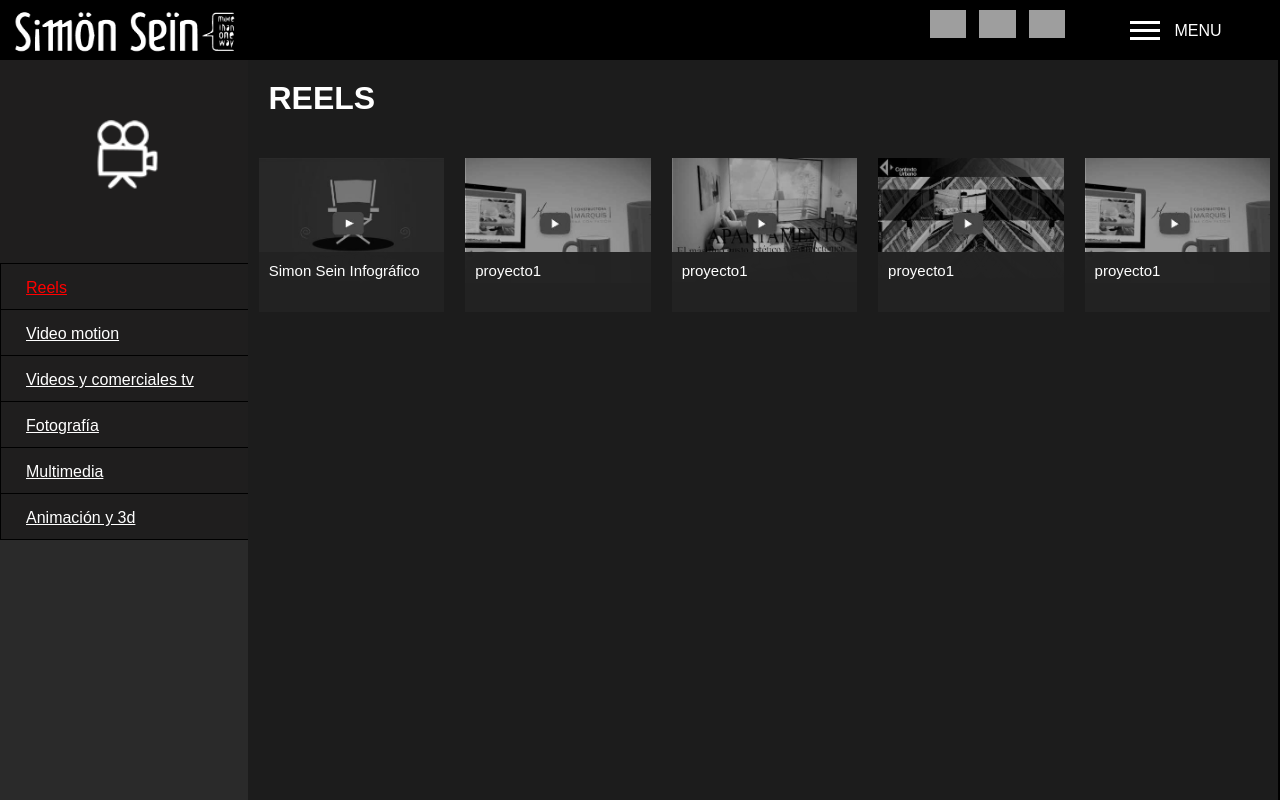
After one commit to chiricos/simonsein, a PHP site: page /reels.php in a window 1280 px wide. The commit adds this page. Run offline with PHP 8.4, Linux system fonts and the light colour scheme; some libraries are stand-ins or nearby versions; grey boxes are pictures that could not be loaded.

Commit message:
haciendo la parte de reels

```diff
--- a/css/style.css
+++ b/css/style.css
@@ -345,12 +403,18 @@ CONTENIDO POR CUADRICULA
 }
 
 .content-body-line > section > figure{
+    cursor: pointer;
     margin: auto;
     width: 90%;
 }
 
 .content-body-line > section > figure > img{
     position: relative;
+    -webkit-filter: grayscale(100%);
+}
+
+.content-body-line > section > figure > img:hover{
+    -webkit-filter: grayscale(0%);
 }
 
 .content-body-line > section > figure > section{
@@ -381,10 +445,11 @@ CONTENIDO POR CUADRICULA
     width: 50%;
 }
 
-.content-sub-menu a{
+.content-sub-menu > a{
     background-color: #1F1E1E;
     border: 1px solid black;
     cursor: pointer;
+    color: white;
     display: block;
     font-weight: 100;
     height: 45px;
--- a/js/script.js
+++ b/js/script.js
@@ -49,7 +49,6 @@ $(document).on('ready',function()
         if(i==0)
         {
             $('nav').css({display:'block'});
-            console.log('entro');
             $( "nav" ).animate({
                 opacity: 1,
                 height: "100%"
@@ -70,4 +69,33 @@ $(document).on('ready',function()
 
    });
 
+    /*============================
+    * REELS
+    *========================== */
+
+    $('.pop-up-content span').on('click',function()
+    {
+        $( ".pop-up-content" ).animate({
+            opacity: 0,
+            height: "0"
+        }, 1000, function() {
+            $(this).css({display:'none'});
+            document.getElementById('VideoPlayer').src='';
+        });
+
+    });
+
+    $('.content-body-line > section:nth-of-type(1)').on('click',function()
+    {
+        document.getElementById('VideoPlayer').src='https://www.youtube.com/embed/DTnrU6APzTA';
+        $('.pop-up-content').css({display:'block'});
+        $( ".pop-up-content" ).animate({
+            opacity: 1,
+            height: "500px"
+        }, 1000, function() {
+            $(this).css({display:'block'});
+        });
+    });
+
+
 });
--- a/menu.php
+++ b/menu.php
@@ -23,28 +23,28 @@
 <nav >
     <ul>
         <section>
-            <li><span></span><a href="audiovisual.php">Producción audiovisual </a></li>
+            <li><span class="camara"></span><a href="audiovisual.php">Producción audiovisual </a></li>
             <ul class="sub-menu">
-                <li><a href="">Reels </a></li>
+                <li><a href="reels.php">Reels </a></li>
                 <li><a href="">Video Motion</a></li>
                 <li><a href="">Videos comerciales y tv</a></li>
                 <li><a href="">Fotografía</a></li>
                 <li><a href="">Multimedia</a></li>
                 <li><a href="">Animación y 3d</a></li>
             </ul>
-            <li><span></span><a href="">Campañas publicitarias ATL y BTL</a></li>
-            <li><span></span><a href="">Clientes</a></li>
+            <li><span class="bombillo"></span><a href="">Campañas publicitarias ATL y BTL</a></li>
+            <li><span class="corazon"></span><a href="">Clientes</a></li>
         </section>
         <section>
-            <li><span></span><a href="">Marketing digital </a></li>
+            <li><span class="tv"></span><a href="">Marketing digital </a></li>
             <ul class="sub-menu">
                 <li><a href="">Pantallas de comunicación </a></li>
                 <li><a href="">Aplicaciones móviles</a></li>
                 <li><a href="">Rredes sociales</a></li>
                 <li><a href="">Desarrollo web</a></li>
             </ul>
-            <li><span></span><a href=""> Quienes somos</a></li>
-            <li><span></span><a href=""> Contacto</a></li>
+            <li><span class="lapiz"></span><a href=""> Quienes somos</a></li>
+            <li><span class="buzon"></span><a href=""> Contacto</a></li>
             <section class="social" id="social">
                 <figure><a href="https://twitter.com/SimonSein_Ltda" target="_blank"><img src="http://simonsein.com/images/twitter.png"></a></figure>
                 <figure><a href="https://www.facebook.com/simon.sein.31?fref=ts" target="_blank"><img src="http://simonsein.com/images/facebook.png"></a></figure>
--- /dev/null
+++ b/reels.php
@@ -0,0 +1,81 @@
+<?php include('header.php'); ?>
+
+<div id="wrapper">
+    <?php include('menu.php'); ?>
+
+    <div class="content-one">
+        <section class="content-menu">
+            <div class="content-sub-menu">
+                <figure>
+                    <a href="audiovisual.php">
+                        <img src="images/camara.png">
+                    </a>
+                </figure>
+                <a href="reels.php" style="color: red">Reels</a>
+                <a href="motion.php">Video motion</a>
+                <a href="tv.php">Videos y comerciales tv</a>
+                <a href="fotografia.php">Fotografía</a>
+                <a href="multimedia.php">Multimedia</a>
+                <a href="animacion.php">Animación y 3d</a>
+            </div>
+        </section>
+        <section class="content-body">
+            <h1>REELS</h1>
+
+            <div class="pop-up-content">
+                <span >x</span>
+                <figure>
+                    <iframe id="VideoPlayer" width="800" height="450" src="https://www.youtube.com/embed/_wlMi6IUDdo" frameborder="0" allowfullscreen></iframe>
+                </figure>
+                <section>
+                    <h2>Simon Sein Infográfico</h2>
+                    <p>
+                        Lorem ipsum dolor sit amet, consectetur adipiscing elit. Aenean elit dolor, suscipit quis ultricies ac, accumsan ac erat. Ut at pellentesque metus. Maecenas lobortis turpis nisi, eu consectetur tellus luctus vitae. Aenean in nulla ornare, egestas lacus vitae, sodales odio. Aenean a est at lacus commodo venenatis a hendrerit sem. Mauris ultrices eleifend magna a iaculis. Cras at luctus felis. Quisque eu tincidunt lorem. Maecenas tempor risus tempor mi congue, ut vestibulum turpis volutpat. Proin lobortis erat nec purus blandit sodales. Suspendisse potenti. Donec a augue odio.
+
+                        Suspendisse faucibus, purus ut imperdiet suscipit, nulla est mollis lorem, eu imperdiet tortor metus a mi. Vestibulum molestie iaculis eros, non tempor augue imperdiet malesuada. Cras tempus quam justo, ut consectetur felis dapibus et. Aenean tellus lacus, rutrum sit amet lorem at, finibus maximus ex. Sed nec lacus sit amet massa vulputate dapibus sed ac nulla. Vivamus luctus, magna id interdum laoreet, ligula neque viverra urna, et consectetur elit dolor ut risus. Praesent cursus, ligula ut congue gravida, lectus leo suscipit ante, vitae bibendum erat lorem at mauris. In varius rhoncus maximus. Quisque ultricies vitae dolor et sagittis. Quisque vestibulum placerat turpis, a varius mi efficitur a. Aenean et eros facilisis, tempor sem sit amet, vulputate nibh.
+                    </p>
+                </section>
+            </div>
+
+            <div class="content-body-line">
+                <section>
+                    <figure>
+                        <img src="images/reels1.jpg">
+                        <section><p>Simon Sein Infográfico</p></section>
+                    </figure>
+                </section>
+                <section>
+                    <figure>
+                        <img src="images/reels2.jpg">
+                        <section><p>proyecto1</p></section>
+                    </figure>
+                </section>
+                <section>
+                    <figure>
+                        <img src="images/reels3.jpg">
+                        <section><p>proyecto1</p></section>
+                    </figure>
+                </section>
+                <section>
+                    <figure>
+                        <img src="images/reels4.jpg">
+                        <section><p>proyecto1</p></section>
+                    </figure>
+                </section>
+                <section>
+                    <figure>
+                        <img src="images/reels2.jpg">
+                        <section><p>proyecto1</p></section>
+                    </figure>
+                </section>
+            </div>
+
+        </section>
+    </div>
+
+</div>
+
+<?php include('footer.php'); ?>
+
+</body>
+</html>
```
Also changed, not shown: other parts of css/style.css (+111 -5 lines), audiovisual.php (+9 -7 lines), index.php (+22 -3 lines), images/bombillo.png (added), images/buzon.png (added), images/camara.png (added), images/corazon.png (added), images/lapiz.png (added), images/reels1.jpg (added), images/reels2.jpg (added), images/reels3.jpg (added), images/reels4.jpg (added), images/tv.png (added), 1 other file.
